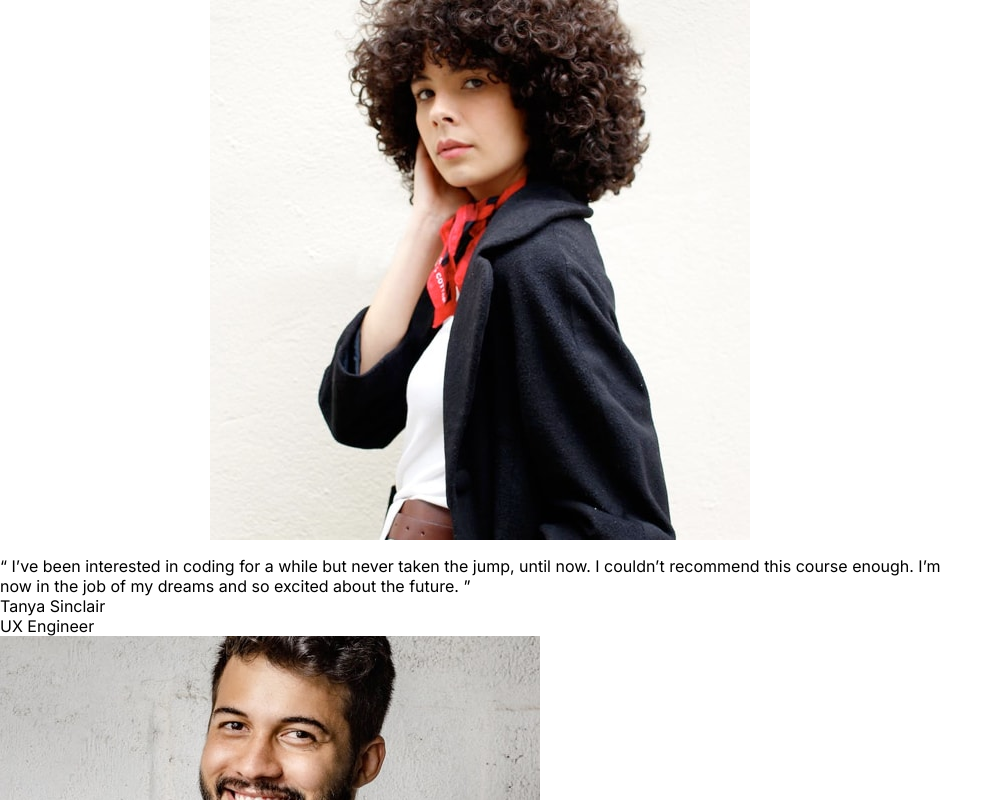
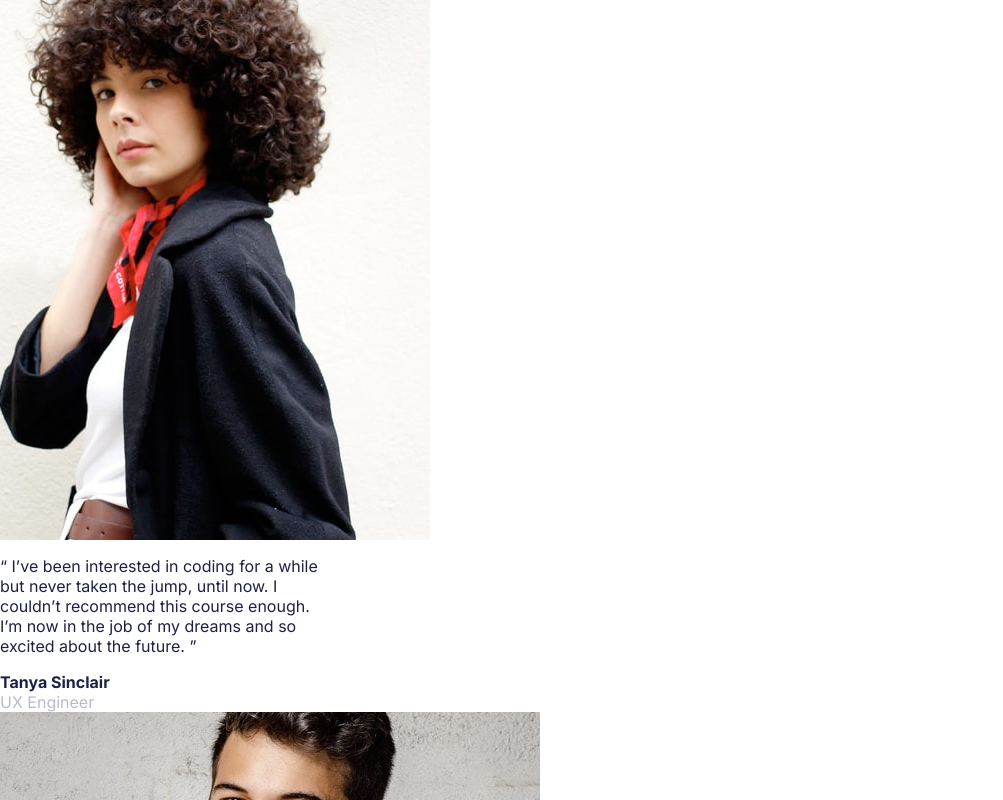
Before and after one commit to SebastianLaka/coding-bootcamp-testimonials-slider-master, a Vue app: page / in a window 1280 px wide. Shown: the top 800 px of the page, without its empty margins (0-1003 px from the left). Built offline with nearby package versions, Linux system fonts and the light colour scheme.

Commit message:
Add styles for description and person card signature

```diff
--- a/src/assets/scss/responsive-styles/_small-devs.scss
+++ b/src/assets/scss/responsive-styles/_small-devs.scss
@@ -4,15 +4,28 @@
 @media (min-width: $breakpoint-small) {
   body {
     min-height: 100svh;
-    .card-component{
-      width: 75%;
+    .card-component {
+      width: 25%;
       @include flex-column-between;
-      &__image{
+      &__image {
         display: block;
         height: auto;
       }
-      .card-description{
-       @include flex-column;
+      .card-description {
+        @include flex-column;
+        gap: 1em 0;
+        &__about-person {
+          color: $dark-blue-color;
+        }
+        .card-person-signature {
+          &__person-name {
+            color: $dark-blue-color;
+            font-weight: $font-bold-weight;
+          }
+          &__person-job{
+            color: $grayish-blue-color;
+          }
+        }
       }
     }
   }
```
